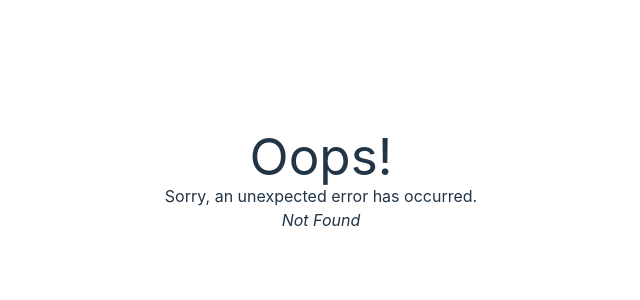
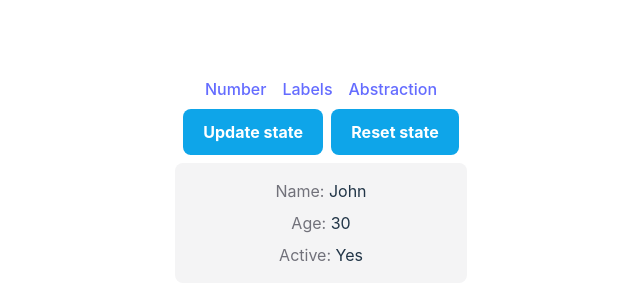
Before and after one commit to luismartinezs/rxjs-react, a React (Vite) app: page /abstraction in a window 1280 px wide. Before the commit this address had no page. Shown: the part 220-520 px from the top of the page, without its empty margins (319-959 px from the left). Built offline with nearby package versions, Linux system fonts and the light colour scheme.

Commit message:
feat: abstract rxjs state without provider

```diff
--- /dev/null
+++ b/src/examples/abstraction/StateDisplay.tsx
@@ -0,0 +1,29 @@
+import React from "react";
+
+import { store } from "./store";
+
+export default function StateDisplay() {
+  const [state, setState] = React.useState(store.initialState);
+
+  React.useEffect(() => {
+    store.subscribe(setState);
+    store.init();
+  }, []);
+
+  return (
+    <div className="rounded-lg bg-zinc-100 p-4 flex flex-col space-y-2">
+      <div>
+        <span className="text-zinc-500">Name: </span>
+        {state.name}
+      </div>
+      <div>
+        <span className="text-zinc-500">Age: </span>
+        {state.age}
+      </div>
+      <div>
+        <span className="text-zinc-500">Active: </span>
+        {state.active ? "Yes" : "No"}
+      </div>
+    </div>
+  );
+}
--- /dev/null
+++ b/src/examples/abstraction/StateUpdater.tsx
@@ -0,0 +1,30 @@
+import React from "react";
+
+import { store } from "./store";
+
+export default function StateUpdater() {
+  const handleUpdate = () => {
+    store.updateState({ name: "Jane", age: 30, active: false });
+  };
+
+  const handleReset = () => {
+    store.resetState();
+  };
+
+  return (
+    <div className="m-2 flex space-x-2">
+      <button
+        className="bg-sky-500 hover:bg-sky-600 text-white font-bold"
+        onClick={() => handleUpdate()}
+      >
+        Update state
+      </button>
+      <button
+        className="bg-sky-500 hover:bg-sky-600 text-white font-bold"
+        onClick={() => handleReset()}
+      >
+        Reset state
+      </button>
+    </div>
+  );
+}
--- a/src/examples/abstraction/root.tsx
+++ b/src/examples/abstraction/root.tsx
@@ -0,0 +1,12 @@
+import React from "react";
+import StateUpdater from "./StateUpdater";
+import StateDisplay from "./StateDisplay";
+
+export default function root() {
+  return (
+    <>
+      <StateUpdater />
+      <StateDisplay />
+    </>
+  );
+}
--- a/src/examples/abstraction/store.ts
+++ b/src/examples/abstraction/store.ts
@@ -0,0 +1,27 @@
+import { Dispatch, SetStateAction } from "react";
+import { Subject } from "rxjs";
+
+type State = any;
+
+const subject = new Subject<State>();
+
+const initialState = {
+  name: "John",
+  age: 30,
+  active: true,
+};
+
+let state = initialState;
+
+export const store = {
+  init: () => subject.next(state),
+  subscribe: (setState: Dispatch<SetStateAction<State>>) =>
+    subject.subscribe(setState),
+  updateState: (newState: State) => {
+    subject.next(newState);
+  },
+  resetState: () => {
+    subject.next(initialState);
+  },
+  initialState,
+};
--- a/src/main.tsx
+++ b/src/main.tsx
@@ -6,6 +6,7 @@ import { createBrowserRouter, RouterProvider, Route } from "react-router-dom";
 import Root from "./routes/root";
 import Number from "./routes/number";
 import A11yLabels from "./routes/a11yLabels";
+import Abstraction from "./routes/abstraction";
 import ErrorPage from "./error-page";
 import "./App.css";
 
@@ -25,6 +26,11 @@ const router = createBrowserRouter([
         element: <A11yLabels />,
         errorElement: <ErrorPage />,
       },
+      {
+        path: "abstraction",
+        element: <Abstraction />,
+        errorElement: <ErrorPage />,
+      },
     ],
   },
 ]);
--- a/src/routes/a11yLabels.tsx
+++ b/src/routes/a11yLabels.tsx
@@ -1,5 +1,5 @@
 import Root from "../examples/a11y-labels/root";
 
-export default function Contact() {
+export default function A11yLabels() {
   return <Root />;
 }
--- /dev/null
+++ b/src/routes/abstraction.tsx
@@ -0,0 +1,5 @@
+import Root from "../examples/abstraction/root";
+
+export default function Abstraction() {
+  return <Root />;
+}
--- a/src/routes/number.tsx
+++ b/src/routes/number.tsx
@@ -1,5 +1,5 @@
 import Root from "../examples/number/root";
 
-export default function Contact() {
+export default function Number() {
   return <Root />;
 }
--- a/src/routes/root.tsx
+++ b/src/routes/root.tsx
@@ -11,6 +11,9 @@ export default function Root() {
           <li>
             <a href={`labels`}>Labels</a>
           </li>
+          <li>
+            <a href={`abstraction`}>Abstraction</a>
+          </li>
         </ul>
       </nav>
       <Outlet />
```
Also changed, not shown: src/examples/abstraction/README.md (added).
